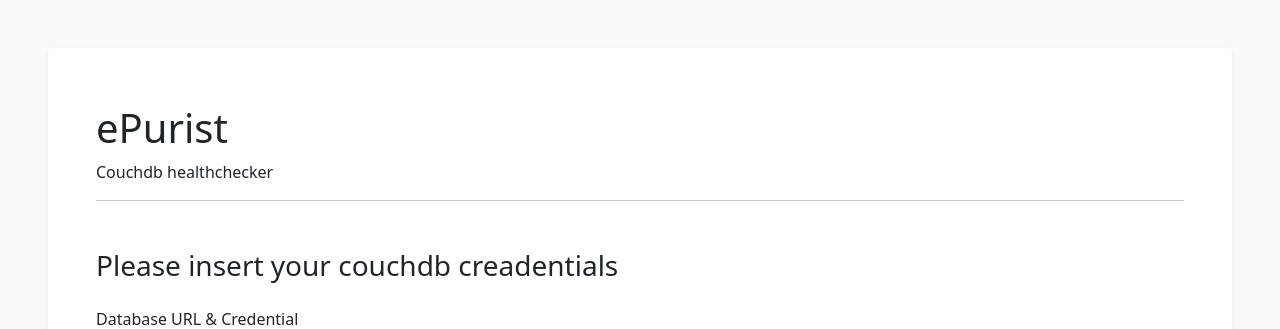
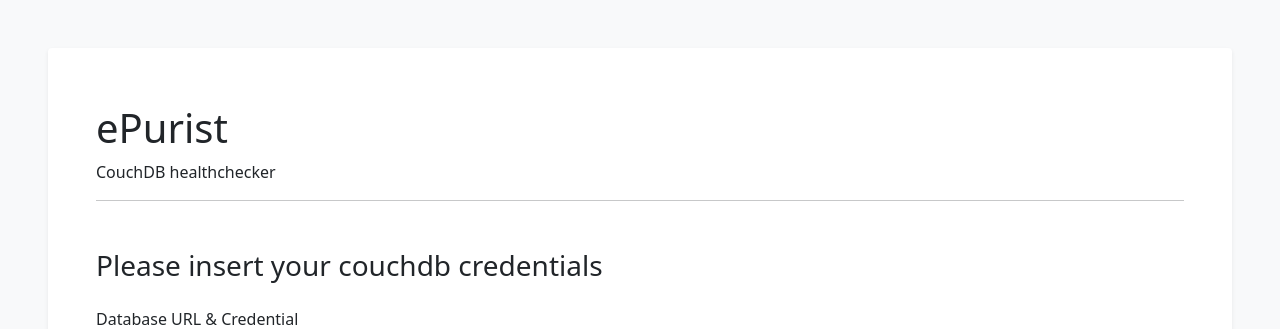
Before and after one commit to hanifanm/ePurist, a React (Create React App) app: page / in a window 1280 px wide. Shown: the top 329 px of the page. Built offline with nearby package versions, Linux system fonts and the light colour scheme; what pouchdb would draw is missing.

Commit message:
update wording and title

```diff
--- a/public/index.html
+++ b/public/index.html
@@ -24,7 +24,7 @@
       work correctly both with client-side routing and a non-root public URL.
       Learn how to configure a non-root public URL by running `npm run build`.
     -->
-    <title>React App</title>
+    <title>ePurist | CouchDB healthchecker</title>
   </head>
   <body>
     <noscript>You need to enable JavaScript to run this app.</noscript>
--- a/src/App.js
+++ b/src/App.js
@@ -133,7 +133,7 @@
   return (
     <div className="mb-5">
       <form>
-        <h3 className="mb-4">Please insert your couchdb creadentials</h3>
+        <h3 className="mb-4">Please insert your couchdb credentials</h3>
         <Input
           id="host"
           label="Database URL & Credential"
@@ -300,7 +300,7 @@
       <div className="p-5 shadow-sm rounded bg-white h-100">
         <div className="pt-2 sticky-top bg-white">
           <h1>ePurist</h1>
-          <span>Couchdb healthchecker</span>
+          <span>CouchDB healthchecker</span>
           <hr className="mb-5" />
         </div>
         <AnalyzerProvider>
```
